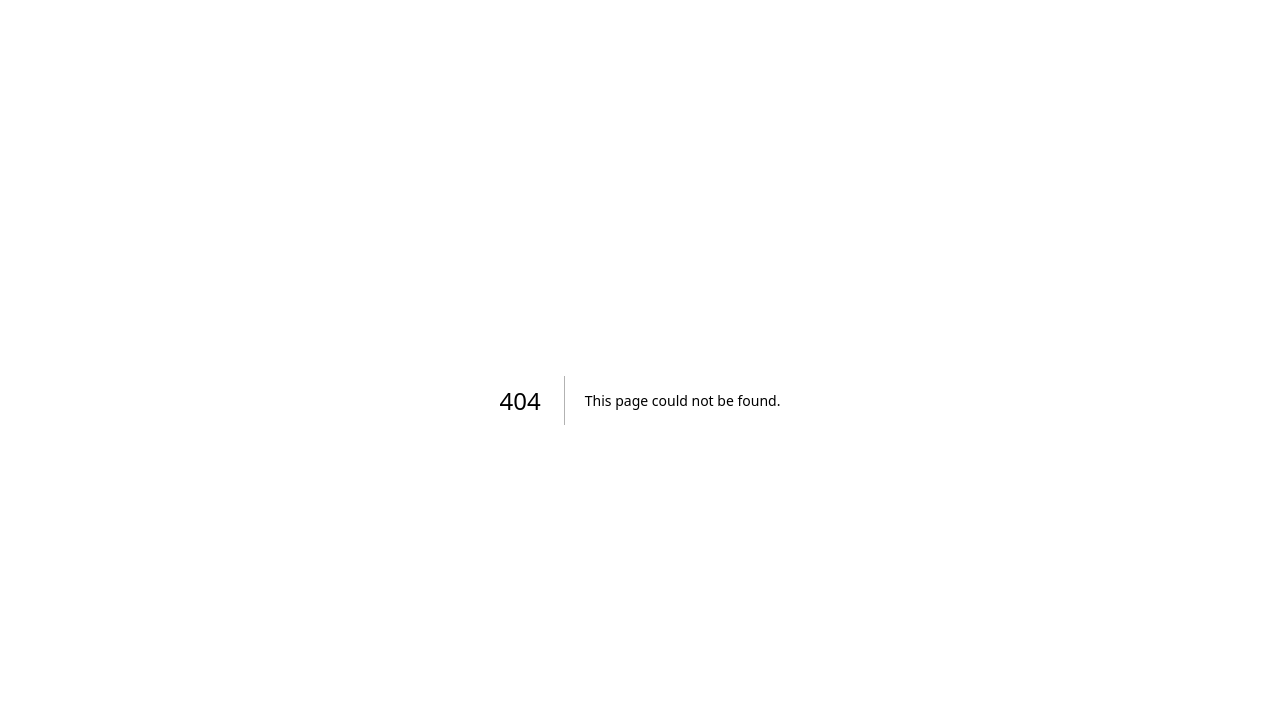
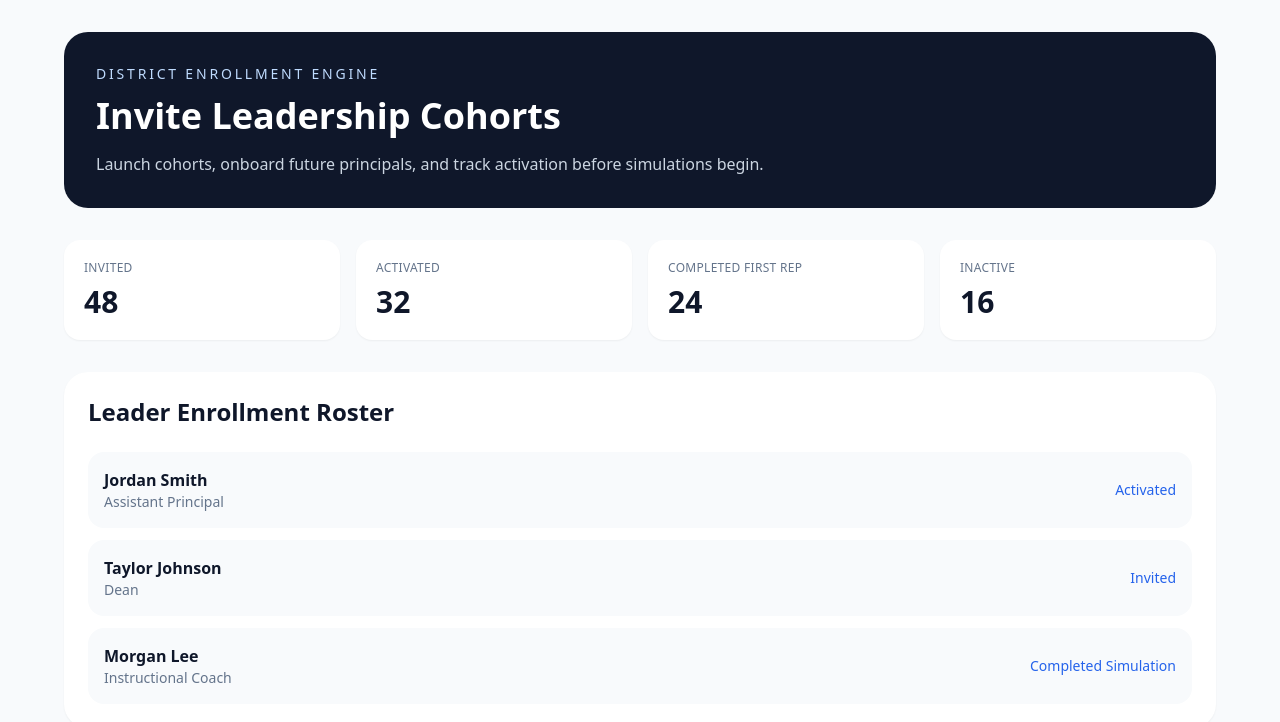
Before and after one commit to jmarc296-jpg/instructional-leadership-practice, a Next.js app: page /invite in a window 1280 px wide. Before the commit this address had no page. Shown: the top 722 px of the page. Built offline with nearby package versions, Linux system fonts and the light colour scheme.

Commit message:
Clean navigation and add invite workflow

```diff
--- /dev/null
+++ b/app/invite/page.tsx
@@ -0,0 +1,111 @@
+'use client'
+
+import { useState } from 'react'
+
+type Leader = {
+  name: string
+  email: string
+  role: string
+  status: string
+}
+
+export default function InvitePage() {
+  const [leaders, setLeaders] = useState<Leader[]>([
+    {
+      name: 'Jordan Smith',
+      email: 'jsmith@district.org',
+      role: 'Assistant Principal',
+      status: 'Activated'
+    },
+    {
+      name: 'Taylor Johnson',
+      email: 'tjohnson@district.org',
+      role: 'Dean',
+      status: 'Invited'
+    },
+    {
+      name: 'Morgan Lee',
+      email: 'mlee@district.org',
+      role: 'Instructional Coach',
+      status: 'Completed Simulation'
+    }
+  ])
+
+  return (
+    <main className="min-h-screen bg-slate-50 px-6 py-8">
+      <div className="mx-auto max-w-6xl space-y-8">
+
+        <section className="rounded-3xl bg-slate-900 p-8 text-white">
+          <div className="text-sm uppercase tracking-[0.2em] text-blue-200">
+            District Enrollment Engine
+          </div>
+
+          <h1 className="mt-3 text-4xl font-semibold">
+            Invite Leadership Cohorts
+          </h1>
+
+          <p className="mt-4 text-slate-300 max-w-3xl">
+            Launch cohorts, onboard future principals, and track activation before simulations begin.
+          </p>
+        </section>
+
+        <section className="grid gap-4 md:grid-cols-4">
+          <MetricCard label="Invited" value="48" />
+          <MetricCard label="Activated" value="32" />
+          <MetricCard label="Completed First Rep" value="24" />
+          <MetricCard label="Inactive" value="16" />
+        </section>
+
+        <section className="rounded-3xl bg-white p-6 shadow-sm">
+          <h2 className="text-2xl font-semibold">
+            Leader Enrollment Roster
+          </h2>
+
+          <div className="mt-6 space-y-3">
+            {leaders.map((leader) => (
+              <div
+                key={leader.email}
+                className="flex items-center justify-between rounded-2xl bg-slate-50 p-4"
+              >
+                <div>
+                  <div className="font-semibold">
+                    {leader.name}
+                  </div>
+
+                  <div className="text-sm text-slate-500">
+                    {leader.role}
+                  </div>
+                </div>
+
+                <div className="text-sm font-medium text-blue-600">
+                  {leader.status}
+                </div>
+              </div>
+            ))}
+          </div>
+        </section>
+
+      </div>
+    </main>
+  )
+}
+
+function MetricCard({
+  label,
+  value
+}: {
+  label: string
+  value: string
+}) {
+  return (
+    <div className="rounded-2xl bg-white p-5 shadow-sm">
+      <div className="text-xs uppercase tracking-wide text-slate-500">
+        {label}
+      </div>
+
+      <div className="mt-2 text-3xl font-semibold text-slate-900">
+        {value}
+      </div>
+    </div>
+  )
+}
--- a/components/home/top-nav.tsx
+++ b/components/home/top-nav.tsx
@@ -52,7 +52,8 @@ export function TopNav({ activeTab, setActiveTab }: Props) {
               </button>
             )
           })}
-        <a href="/pilot" className="premium-button inline-flex items-center rounded-2xl bg-blue-600 px-5 py-3 text-[15px] font-semibold text-white hover:bg-blue-700">Pilot</a>`r`n        </nav>
+        <a href="/pilot" className="premium-button inline-flex items-center rounded-2xl bg-blue-600 px-5 py-3 text-[15px] font-semibold text-white hover:bg-blue-700">Pilot</a>
+        </nav>
       </div>
     </header>
   )
```
